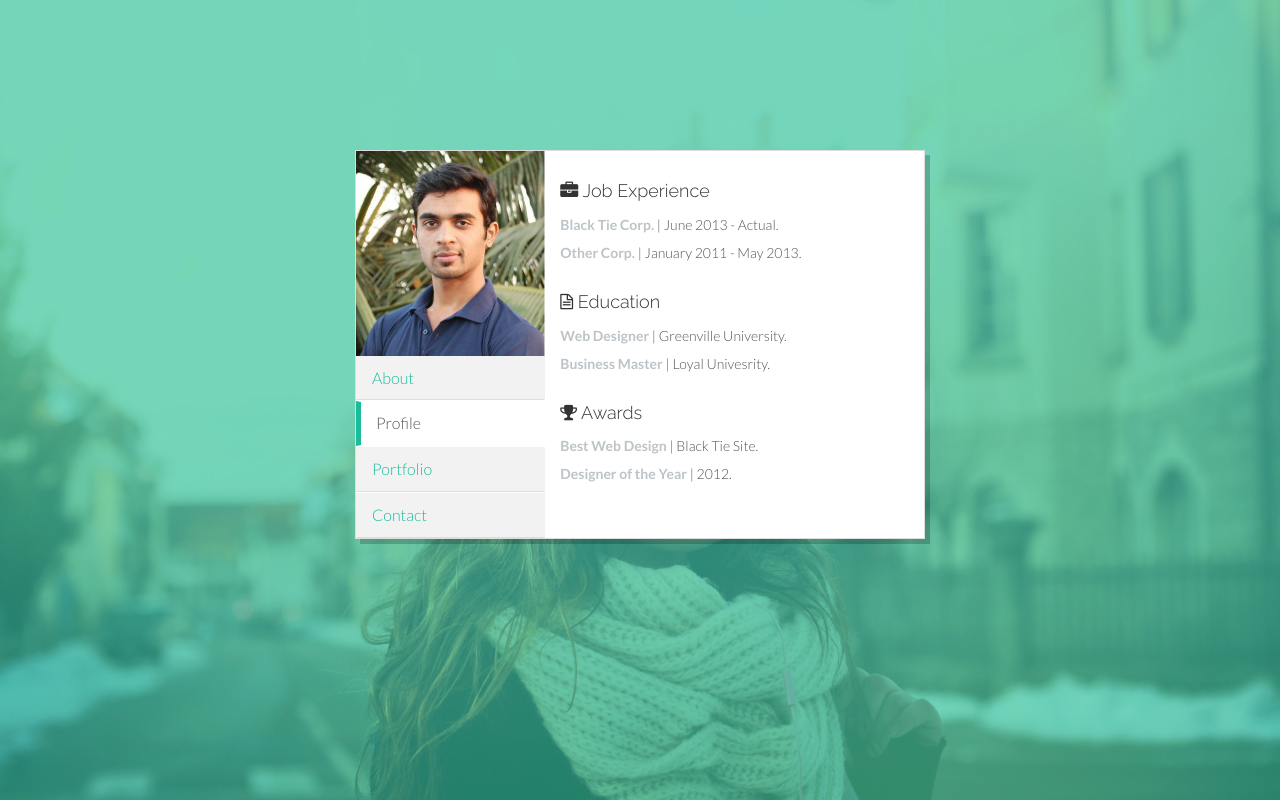
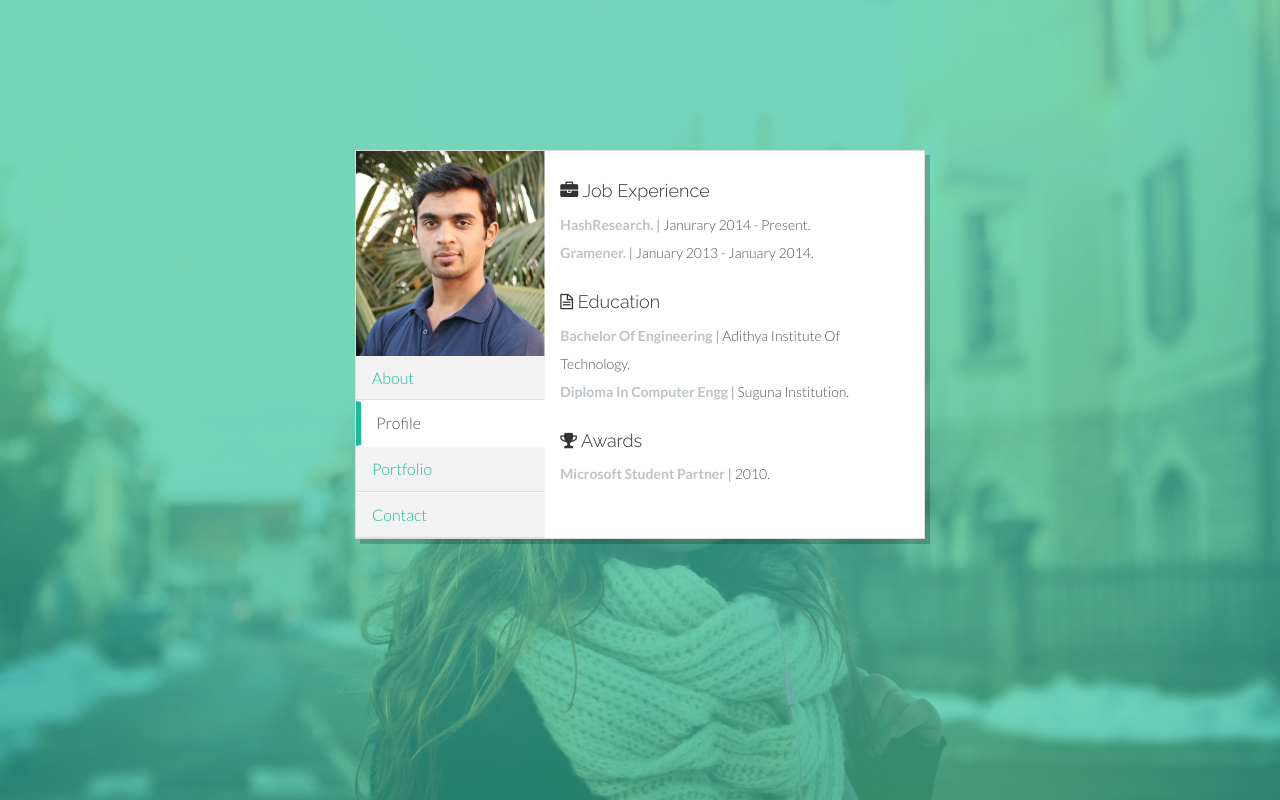
Before and after one commit to BastinRobin/bastinrobin, a plain HTML site: page index.html in a window 1280 px wide. Both pictures are taken after a click on the link "Profile". Drawn offline with Linux system fonts and the light colour scheme.

Commit message:
Education and profile

```diff
--- a/index.html
+++ b/index.html
@@ -62,20 +62,19 @@
 					  <div class="tab-pane" id="profile">
 					  	<h4><i class="icon-briefcase"></i> Job Experience</h4>
 					  	<p class="sm">
-					  		<grey>Black Tie Corp.</grey> | June 2013 - Actual.<br/>
-					  		<grey>Other Corp.</grey> | January 2011 - May 2013.<br/>
+					  		<grey>HashResearch.</grey> | Janurary 2014 - Present.<br/>
+					  		<grey>Gramener.</grey> | January 2013 - January 2014.<br/>
 					  	</p>
 
 						  <h4><i class="icon-file-text-alt"></i> Education</h4>
 					  	<p class="sm">
-					  		<grey>Web Designer</grey> | Greenville University.<br/>
-					  		<grey>Business Master</grey> | Loyal Univesrity.<br/>
+					  		<grey>Bachelor Of Engineering</grey> | Adithya Institute Of Technology.<br/>
+					  		<grey>Diploma In Computer Engg</grey> | Suguna Institution.<br/>
 					  	</p>
 
 						  <h4><i class="icon-trophy"></i> Awards</h4>
 					  	<p class="sm">
-					  		<grey>Best Web Design</grey> | Black Tie Site.<br/>
-					  		<grey>Designer of the Year</grey> | 2012.<br/>
+					  		<grey>Microsoft Student Partner</grey> | 2010.<br/>
 					  	</p>
 					  </div><!-- Tab Profile -->
 
```
